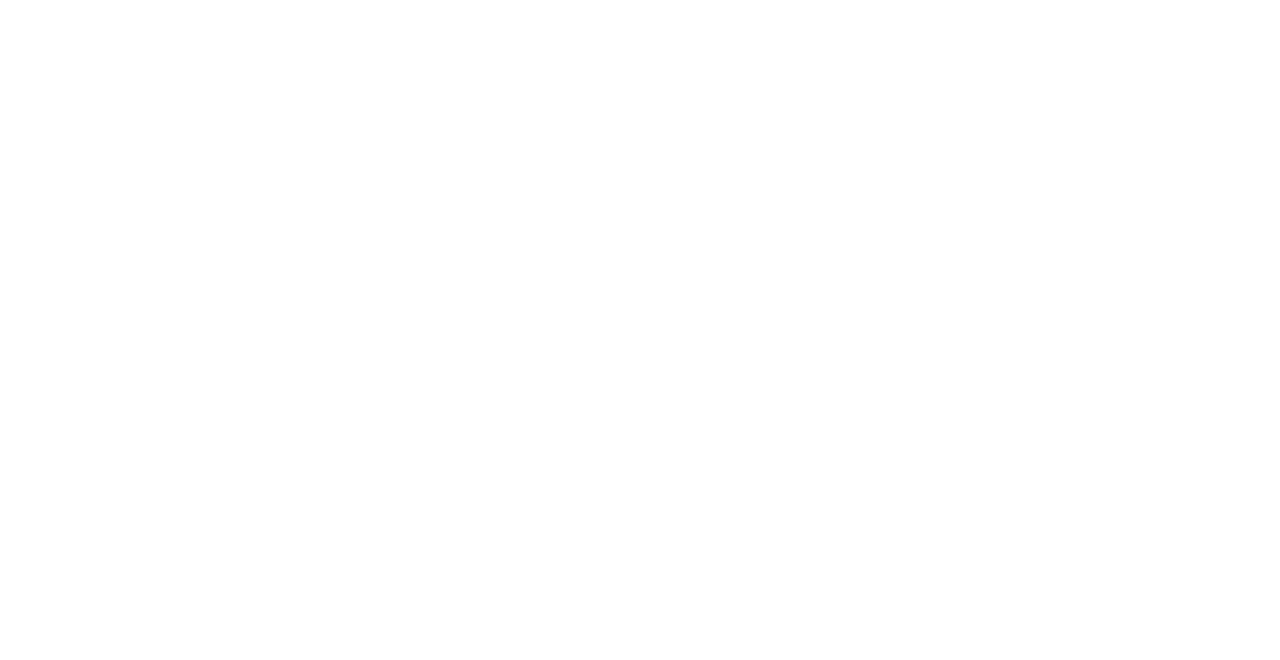
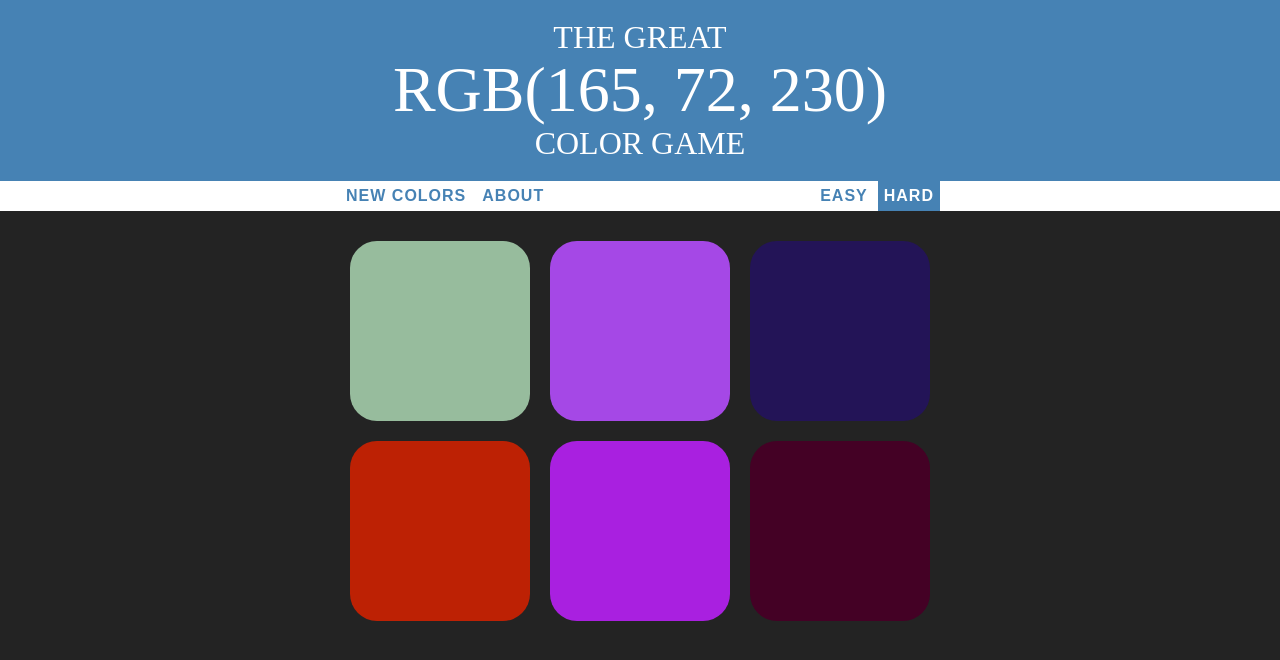
Before and after one commit to ShuvradipChakraborty/colorGame, a plain HTML site: page index.html in a window 1280 px wide. Drawn offline with Linux system fonts and the light colour scheme.

Commit message:
Switching primary HTML file
Moving the primary HTML file from colorGame.html to index.html to get GtiHub page working.

```diff
--- a/index.html
+++ b/index.html
@@ -1,9 +1,35 @@
 <!DOCTYPE html>
 <html>
 <head>
-	<title>Testing!</title>
+	<title>Color Game</title>
+	<link rel="stylesheet" type="text/css" href="colorGame.css">
 </head>
 <body>
+<h1>
+	The Great
+	<br>
+	<span id="colorDisplay">RGB</span>
+	<br>
+	Color Game</h1>
 
+<div id="stripe">
+	<button id="reset">New Colors</button>
+	<button onclick="location.href='colorGameAbout.html'" type="button">About</button>
+
+	<span id="message"></span>
+	<button class="mode">Easy</button>
+	<button class="mode selected">Hard</button>
+</div>
+
+<div id="container">
+	<div class="square"></div>
+	<div class="square"></div>
+	<div class="square"></div>
+	<div class="square"></div>
+	<div class="square"></div>
+	<div class="square"></div>
+</div>
+
+<script type="text/javascript" src="colorGame.js"></script>
 </body>
 </html>
```
Also changed, not shown: colorGame.html (+3 -3 lines), colorGameAbout.html (+1 -1 lines).
